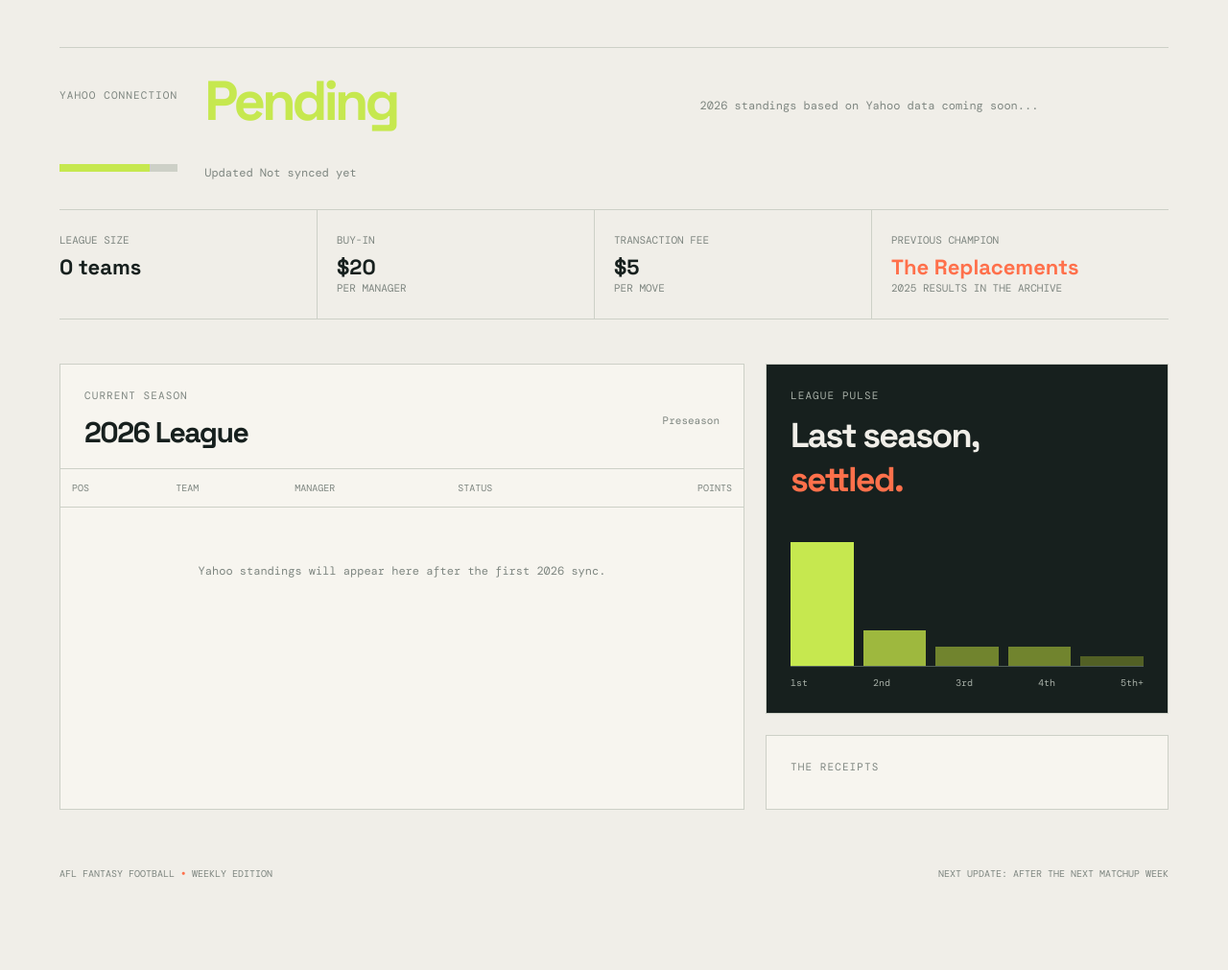
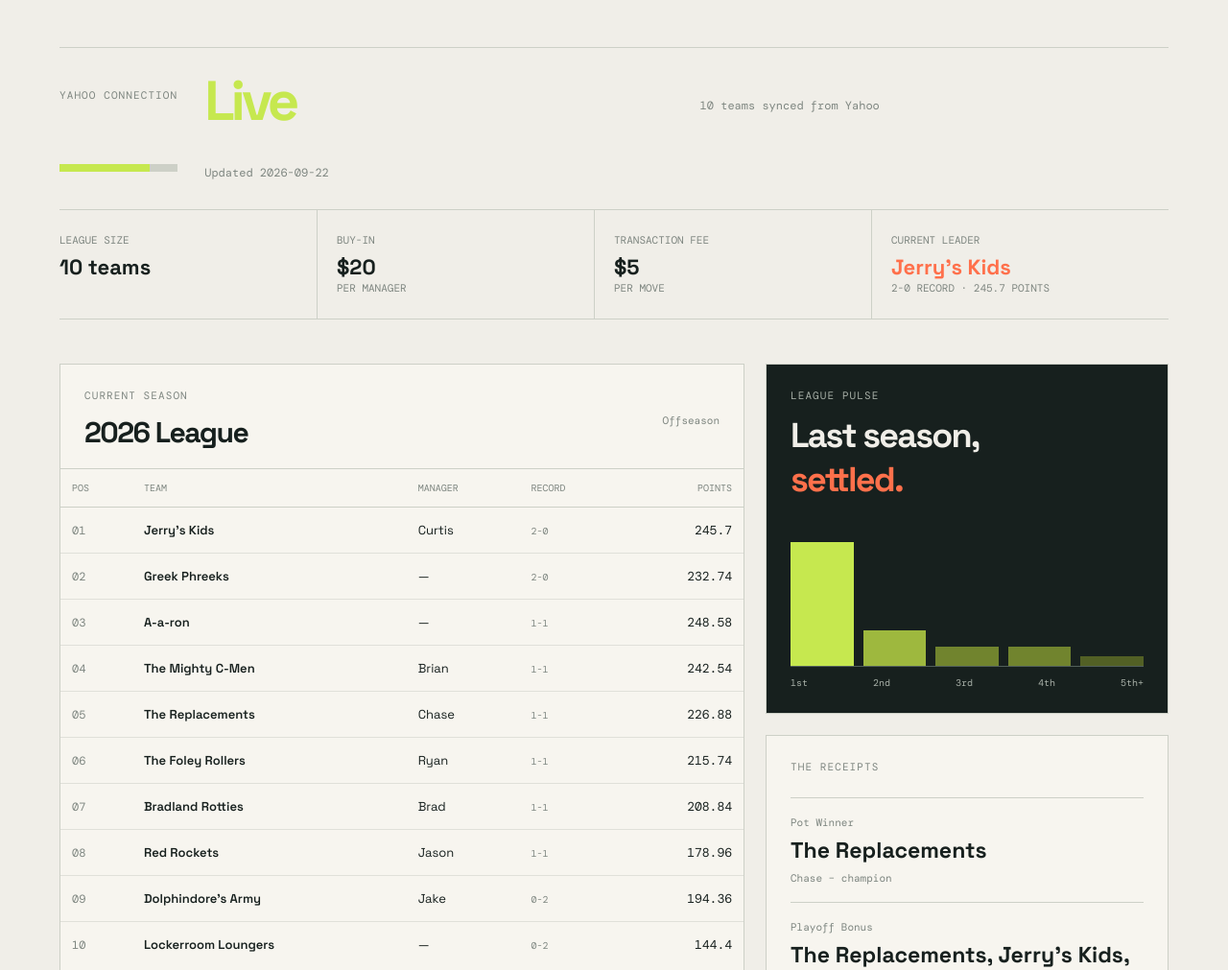
Before and after one commit to brk828/AFLFantasyFootball, an Astro site: page / in a window 1280 px wide. Shown: the part 540-1551 px from the top of the page at 96% size. Before the commit the page ends 1481 px from the top, so only its background shows below. Built offline with nearby package versions, Linux system fonts and the light colour scheme; Astro itself is replaced by a stand-in of ours.

Commit message:
Show synced Yahoo standings on homepage

```diff
--- a/src/pages/index.astro
+++ b/src/pages/index.astro
@@ -1,10 +1,12 @@
 ---
 import BaseLayout from '../layouts/BaseLayout.astro';
-import league from '../data/current.json';
+import league from '../data/league.json';
 import logo from '../media/Logo2026.png';
 
 const formatMoney = (value: number) => `$${value.toLocaleString()}`;
-const firstName = (name: string) => name.split(/\s+/)[0];
+const firstName = (name?: string) => name?.split(/\s+/)[0] ?? '—';
+const liveTeams = league.teams.length > 0;
+const leader = league.teams[0];
 const baseUrl = import.meta.env.BASE_URL.endsWith('/') ? import.meta.env.BASE_URL : `${import.meta.env.BASE_URL}/`;
 ---
 <BaseLayout title={`AFL Fantasy Football | ${league.season}`}>
@@ -24,10 +26,10 @@ const baseUrl = import.meta.env.BASE_URL.endsWith('/') ? import.meta.env.BASE_UR
       </div>
       <div class="hero-score">
         <p class="eyebrow">Yahoo connection</p>
-        <strong class="sync-state">Pending</strong>
-        <span>2026 standings based on Yahoo data coming soon...</span>
+        <strong class="sync-state">{liveTeams ? 'Live' : 'Pending'}</strong>
+        <span>{liveTeams ? `${league.teams.length} teams synced from Yahoo` : '2026 standings based on Yahoo data coming soon...'}</span>
         <div class="score-rule"><i></i></div>
-        <small>Updated {league.updatedAt}</small>
+        <small>{liveTeams ? `Updated ${league.updatedAt}` : 'Not synced yet'}</small>
       </div>
     </section>
 
@@ -35,7 +37,7 @@ const baseUrl = import.meta.env.BASE_URL.endsWith('/') ? import.meta.env.BASE_UR
       <div class="stat"><span>League size</span><strong>{league.teams.length} <small>teams</small></strong></div>
       <div class="stat"><span>Buy-in</span><strong>{formatMoney(league.buyIn)}</strong><small>per manager</small></div>
       <div class="stat"><span>Transaction fee</span><strong>{formatMoney(league.transactionFee)}</strong><small>per move</small></div>
-      <div class="stat accent"><span>Previous champion</span><strong>The Replacements</strong><small>2025 results in the archive</small></div>
+      <div class="stat accent"><span>Current leader</span><strong>{leader?.name ?? '—'}</strong><small>{leader ? `${leader.wins}-${leader.losses} record · ${leader.points} points` : 'Yahoo standings pending'}</small></div>
     </section>
 
     <div class="content-grid">
@@ -43,9 +45,9 @@ const baseUrl = import.meta.env.BASE_URL.endsWith('/') ? import.meta.env.BASE_UR
         <div class="panel-heading"><div><p class="eyebrow">Current season</p><h2>2026 League</h2></div><span class="season-label">{league.week}</span></div>
         <div class="table-wrap">
           <table>
-            <thead><tr><th>Pos</th><th>Team</th><th>Manager</th><th>Status</th><th class="money">Points</th></tr></thead>
+            <thead><tr><th>Pos</th><th>Team</th><th>Manager</th><th>Record</th><th class="money">Points</th></tr></thead>
             <tbody>
-              {league.teams.length ? league.teams.map((team) => <tr><td class="rank">{String(team.rank).padStart(2, '0')}</td><td class="team-name">{team.name}</td><td>{firstName(team.manager)}</td><td><span class="status">{team.record}</span></td><td class="money">{team.points}</td></tr>) : <tr><td colspan="5" class="empty-state">Yahoo standings will appear here after the first 2026 sync.</td></tr>}
+              {league.teams.length ? league.teams.map((team) => <tr><td class="rank">{String(team.rank).padStart(2, '0')}</td><td class="team-name">{team.name}</td><td>{firstName(team.manager)}</td><td><span class="status">{team.wins}-{team.losses}</span></td><td class="money">{team.points}</td></tr>) : <tr><td colspan="5" class="empty-state">Yahoo standings will appear here after the first 2026 sync.</td></tr>}
             </tbody>
           </table>
         </div>
```
